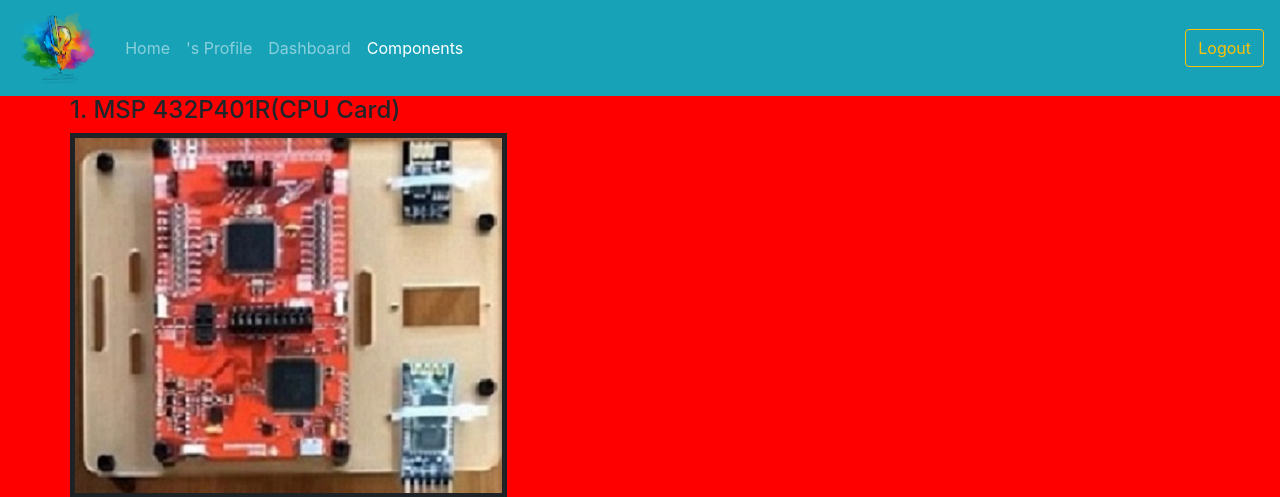
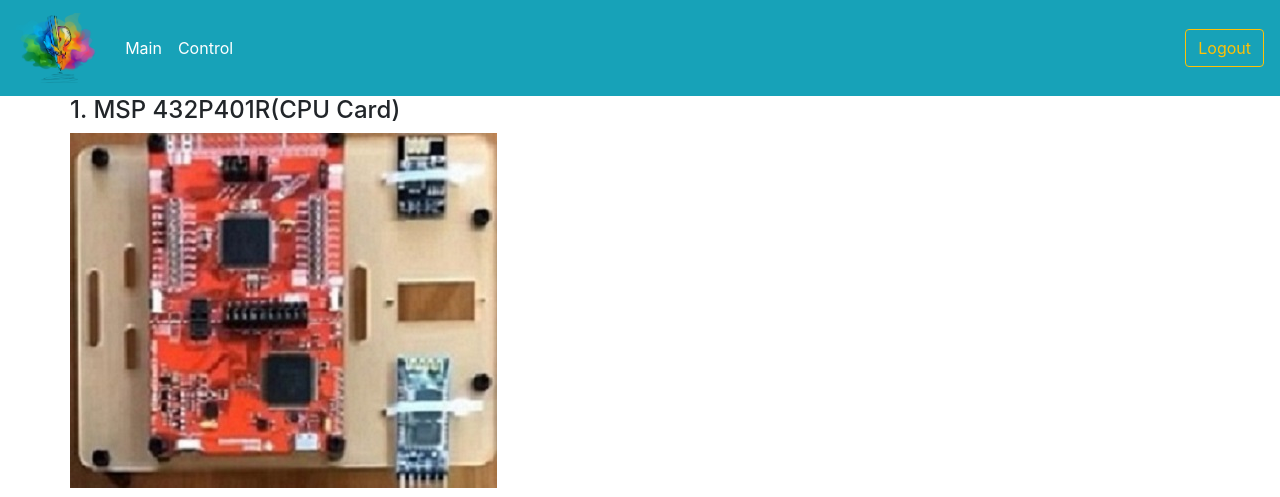
Before and after one commit to team-p4-5/ICT2101-p4-5, a Flask app: page /hardwarespecs in a window 1280 px wide. Shown: the top 497 px of the page. Run offline with Flask 2, Linux system fonts and the light colour scheme; the visitor is signed in with stand-in values (Sample User, id 1); some libraries are stand-ins or nearby versions.

Commit message:
Control, Leaderboard, Feature Page on Flask (Feature page not complete)

```diff
--- a/app/__init__.py
+++ b/app/__init__.py
@@ -48,7 +48,7 @@ def index():
 
     else:
         try:
-            return redirect('/home')
+            return redirect('/feature')
 
         except:
             # if session expire, set the session to False
@@ -241,6 +241,24 @@ def leaderboard():
     # Return page for profile
     return render_template('leaderboard.html', active_user=active_user)
 
+@app.route('/feature')
+def feature():
+    # # Check for Session
+    if not session.get('active'):
+        return render_template('login.html')
+
+    # Return page for profile
+    return render_template('feature.html', active_user=active_user)
+
+@app.route('/control')
+def control():
+    # # Check for Session
+    if not session.get('active'):
+        return render_template('login.html')
+
+    # Return page for profile
+    return render_template('control.html', active_user=active_user)
+
 # Function to get a list of all connected cars
 @app.route('/getcars')
 def getcars():
--- a/app/templates/base.html
+++ b/app/templates/base.html
@@ -4,25 +4,67 @@
     Created on : 12 Sep 2021, 18:30:00
     Author     : Ho Xiu Qi
 -->
+<!-- base1.html -->
 
 <!DOCTYPE html>
+
 <html lang="en">
 <head>
-    <meta charset="UTF-8">
+    <!-- Required meta tags -->
+    <meta charset="utf-8">
     <meta name="viewport" content="width=device-width, initial-scale=1, shrink-to-fit=no">
-    <title>ICT2101 P4_5 Dashboard</title>
 
-    <!-- Core CSS File Includes -->
-    <!--<link rel="stylesheet" href="../static/css/bootstrap.min.css" integrity="sha384-Gn5384xqQ1aoWXA+058RXPxPg6fy4IWvTNh0E263XmFcJlSAwiGgFAW/dAiS6JXm" crossorigin="anonymous"> -->
-    <link rel="stylesheet" href="../static/css/bootstrap.min.css"/>
-    <link rel="stylesheet" href="../static/css/bootstrap-reboot.css" type="text/css"/>
-    <link rel="stylesheet" href="../static/css/bootstrap-grid.min.css" type="text/css">
-    <link rel="stylesheet" href="../static/css/style.css">
-    <link rel="stylesheet" href="../static/css/control.css">
+    <!-- Bootstrap CSS -->
+    <link rel="stylesheet" href="../static/css/bootstrap.min.css" /> <!-- integrity="sha384-Gn5384xqQ1aoWXA+058RXPxPg6fy4IWvTNh0E263XmFcJlSAwiGgFAW/dAiS6JXm" crossorigin="anonymous"/> -->
+    <!-- Custom CSS-->
+    <link rel="stylesheet" href="../static/css/style.css" />
+    <link rel="stylesheet" href="../static/css/bootstrap-reboot.css" type="text/css" />
+    <link rel="stylesheet" href="../static/css/bootstrap-grid.min.css" type="text/css" />
+    <!--Custom JS-->
+    <!--jQuery-->
 
-    <!-- Core JS File Includes -->
-    <script src="../static/js/jquery.bundle49f7.js?ver=104"></script>
+    <script src="../static/js/jquery3.4.1.min.js"></script>
+
+    <!-- Optional JavaScript -->
+    <!-- jQuery first, then Popper.js, then Bootstrap JS -->
     <script src="../static/js/bootstrap.min.js"></script>
-    <script src="../static/js/notify.min.js"></script>          <!-- For showing notifications -->
+
+    <!--Bootstrap JS-->
+    <script src="../static/js/bootstrap.4.4.1.js.bootstrap.bundle.min.js"></script>
+
 </head>
 </html>
+
+<!--<!DOCTYPE html>-->
+<!--<html lang="en">-->
+<!--<head>-->
+<!--    <meta charset="UTF-8">-->
+<!--    <meta name="viewport" content="width=device-width, initial-scale=1, shrink-to-fit=no">-->
+<!--    <title>ICT2101 P4_5 Dashboard</title>-->
+
+<!--    &lt;!&ndash; Core CSS File Includes &ndash;&gt;-->
+<!--     &lt;!&ndash; Bootstrap CSS &ndash;&gt;-->
+<!--    &lt;!&ndash;<link rel="stylesheet" href="../static/css/bootstrap.min.css" integrity="sha384-Gn5384xqQ1aoWXA+058RXPxPg6fy4IWvTNh0E263XmFcJlSAwiGgFAW/dAiS6JXm" crossorigin="anonymous"> &ndash;&gt;-->
+<!--    <link rel="stylesheet" href="../static/css/bootstrap.min.css"/>-->
+
+<!--    &lt;!&ndash; Custom CSS&ndash;&gt;-->
+<!--    <link rel="stylesheet" href="../static/css/style.css">-->
+<!--    <link rel="stylesheet" href="../static/css/bootstrap-reboot.css" type="text/css"/>-->
+<!--    <link rel="stylesheet" href="../static/css/bootstrap-grid.min.css" type="text/css">-->
+<!--    <link rel="stylesheet" href="../static/css/control.css">-->
+
+<!--     &lt;!&ndash;jQuery&ndash;&gt;-->
+<!--    <script src="../static/js/jquery3.4.1.min.js"></script>-->
+
+<!--    &lt;!&ndash; Core JS File Includes &ndash;&gt;-->
+<!--    <script src="../static/js/jquery.bundle49f7.js?ver=104"></script>-->
+
+<!--    &lt;!&ndash; Optional JavaScript &ndash;&gt;-->
+<!--    &lt;!&ndash; jQuery first, then Popper.js, then Bootstrap JS &ndash;&gt;-->
+<!--    <script src="../static/js/bootstrap.min.js"></script>-->
+<!--    <script src="../static/js/notify.min.js"></script>          &lt;!&ndash; For showing notifications &ndash;&gt;-->
+
+<!--     &lt;!&ndash;Bootstrap JS&ndash;&gt;-->
+<!--    <script src="../static/js/bootstrap.4.4.1.js.bootstrap.bundle.min.js"></script>-->
+<!--</head>-->
+<!--</html>-->
--- a/app/templates/hardwarespecs.html
+++ b/app/templates/hardwarespecs.html
@@ -18,24 +18,18 @@
 
                <div class="collapse navbar-collapse" id="navbarSupportedContent">
                 <ul class="navbar-nav mr-auto">
-                        <li class="nav-item">
-                            <a class="nav-link" href="{{ url_for('home') }}">Home <span class="sr-only">(current)</span></a>
-                        </li>
-                        <li class="nav-item">
-                            <a class="nav-link" href="{{ url_for('profile') }}">{{ active_user }}'s Profile</a>
-                        </li>
-                        <li class="nav-item">
-                            <a class="nav-link" href="{{ url_for('dashboard') }}">Dashboard</a>
-                        </li>
                     <li class="nav-item active">
-                            <a class="nav-link" href="{{ url_for('hardwarespecs') }}">Components</a>
-                        </li>
+                        <a class="nav-link" href="{{ url_for('feature') }}">Main</a>
+                    </li><!-- comment -->
+                    <li class="nav-item active">
+                        <a class="nav-link" href="{{ url_for('control') }}">Control</a>
+                    </li><!-- comment -->
                 </ul>
-
                 <form class="form-inline my-2 my-lg-0" action="{{ url_for('logout') }}">
                     <input type="hidden" name="csrf_token" value="{{ csrf_token() }}">
                     <button class="btn btn-outline-warning my-2 my-sm-0" type="submit">Logout</button>
                 </form>
+
             </div>
             </nav>
         </div>
```
Also changed, not shown: app/templates/leaderboard.html (+5 -7 lines). Lines whose indentation alone changed are shown as unchanged.
